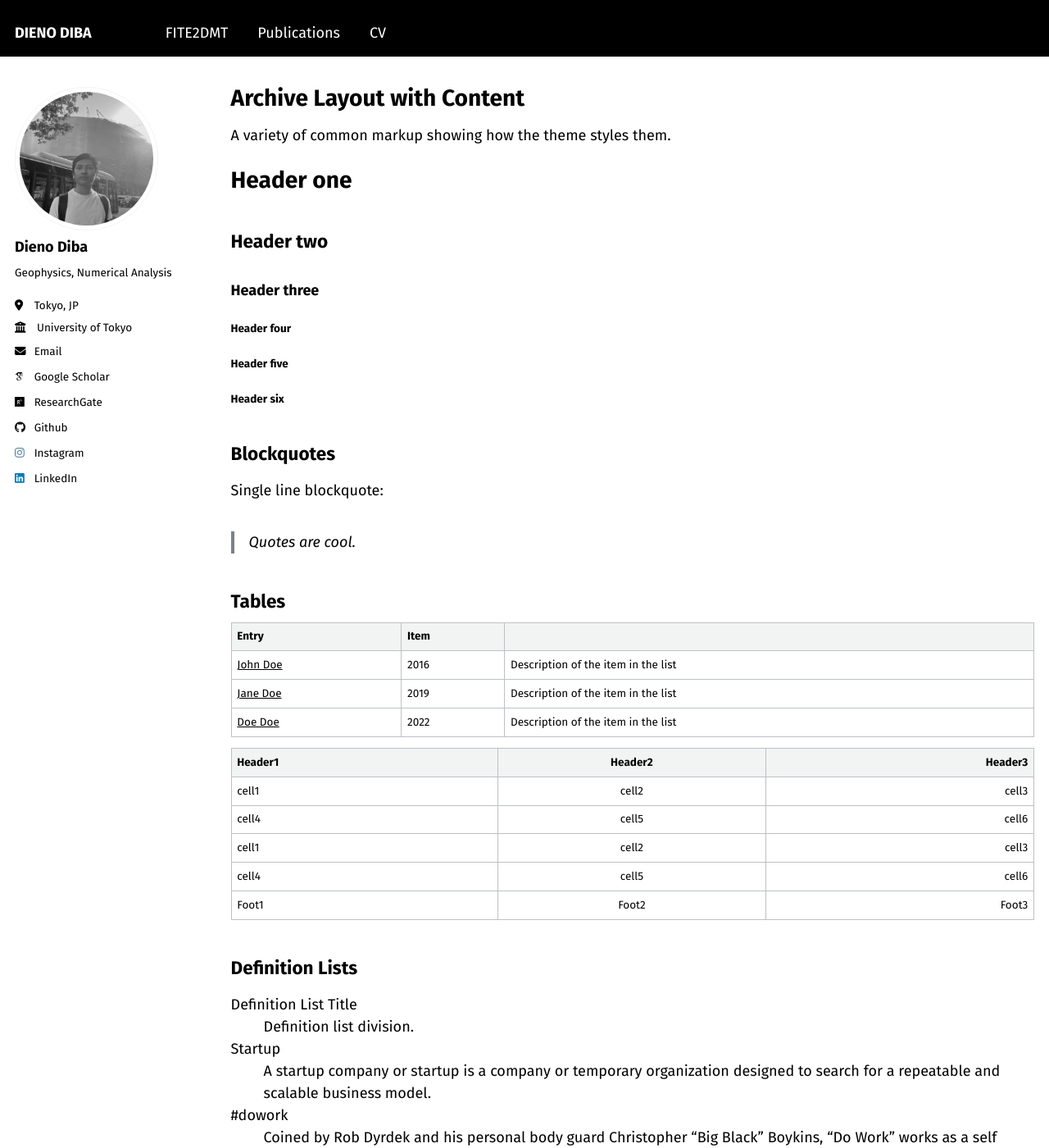
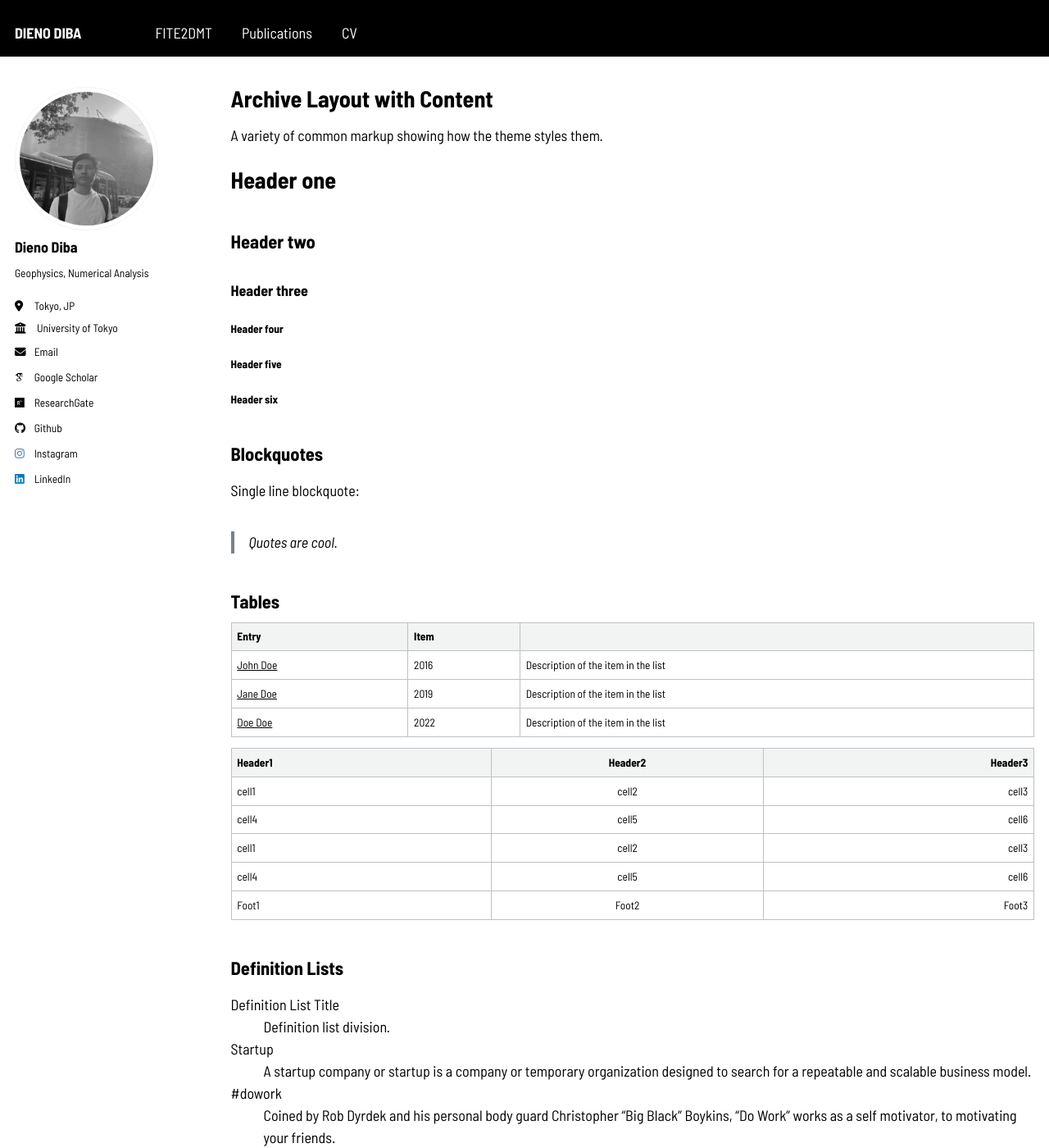
Before and after one commit to dienodiba/dienodiba.github.io, a Jekyll site: the page built from _pages/archive-layout-with-content.md, in a window 1280 px wide and 1400 px high. Shown: the whole window at 82% size. Built offline with Jekyll 4.4.1, drawn with Linux system fonts in a browser that asks for light colours; some web fonts are replaced.

Commit message:
Update _variables.scss

```diff
--- a/_sass/_variables.scss
+++ b/_sass/_variables.scss
@@ -7,6 +7,7 @@
    ========================================================================== */
 
 @import url('https://fonts.googleapis.com/css2?family=Fira+Sans:ital,wght@0,100;0,200;0,300;0,400;0,500;0,600;0,700;0,800;0,900;1,100;1,200;1,300;1,400;1,500;1,600;1,700;1,800;1,900&display=swap');
+@import url('https://fonts.googleapis.com/css2?family=Barlow+Semi+Condensed:ital,wght@0,100;0,200;0,300;0,400;0,500;0,600;0,700;0,800;0,900;1,100;1,200;1,300;1,400;1,500;1,600;1,700;1,800;1,900&family=Fira+Sans:ital,wght@0,100;0,200;0,300;0,400;0,500;0,600;0,700;0,800;0,900;1,100;1,200;1,300;1,400;1,500;1,600;1,700;1,800;1,900&display=swap');
 
 $doc-font-size              : 16;
 
@@ -20,7 +21,7 @@
 /*
 $sans-serif                 : -apple-system, ".SFNSText-Regular", "San Francisco", "Roboto", "Segoe UI", "Helvetica Neue", "Lucida Grande", Arial, sans-serif;
 */
-$sans-serif                 : "Fira Sans", sans-serif;
+$sans-serif                 : "Barlow Semi Condensed", sans-serif;
 
 $monospace                  : Monaco, Consolas, "Lucida Console", monospace;
 
```
